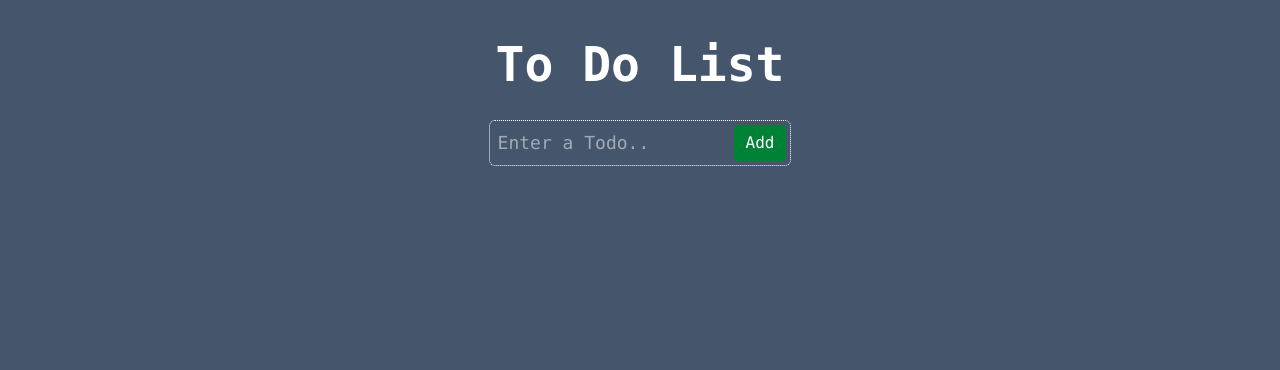
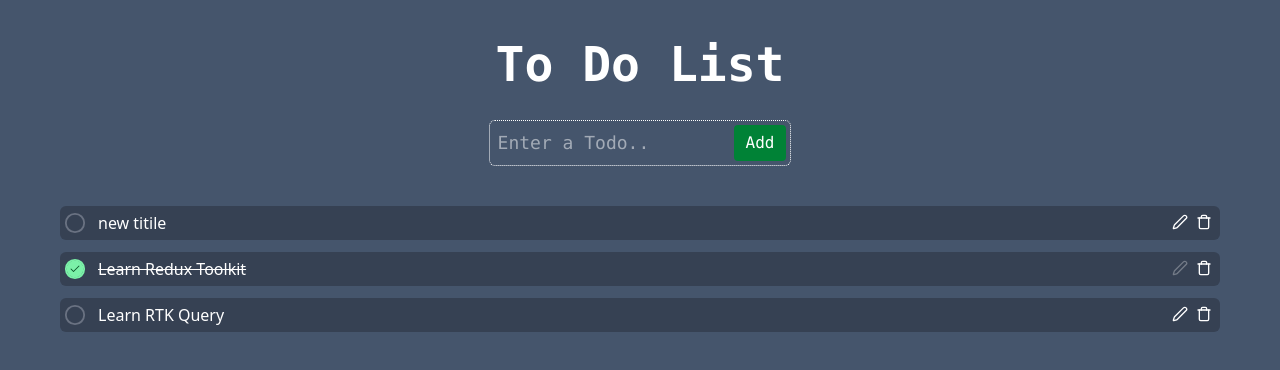
Before and after one commit to react-min-projects/07reduxToDo, a React (Vite) app: page / in a window 1280 px wide. Shown: the top 370 px of the page. Built offline with nearby package versions, Linux system fonts and the light colour scheme; data requests are answered from the project's data file.

Commit message:
add db.json for store database and persist tasks

```diff
--- /dev/null
+++ b/db.json
@@ -0,0 +1,19 @@
+{
+  "todos": [
+    {
+      "id": "1",
+      "title": "Learn RTK Query",
+      "completed": false
+    },
+    {
+      "id": "2",
+      "title": "Learn Redux Toolkit",
+      "completed": true
+    },
+    {
+      "id": "2ee9",
+      "title": "new titile",
+      "completed": false
+    }
+  ]
+}
--- a/package.json
+++ b/package.json
@@ -4,7 +4,9 @@
   "version": "0.0.0",
   "type": "module",
   "scripts": {
-    "dev": " vite",
+    "dev": "concurrently \" npm run react\" \" npm run server\"" ,
+    "react" : " vite",
+    "server" : "json-server --watch db.json --port 3001",
     "build": "vite build",
     "lint": "eslint .",
     "preview": "vite preview"
@@ -25,6 +27,7 @@
     "@types/react": "^19.1.16",
     "@types/react-dom": "^19.1.9",
     "@vitejs/plugin-react": "^5.0.4",
+    "concurrently": "^9.2.1",
     "eslint": "^9.36.0",
     "eslint-plugin-react-hooks": "^5.2.0",
     "eslint-plugin-react-refresh": "^0.4.22",
--- a/src/app/store.js
+++ b/src/app/store.js
@@ -1,6 +1,8 @@
 import { configureStore } from '@reduxjs/toolkit'
-import todoReducer from '../features/TodoSlice'
+import todoReducer, { todoSlice } from '../features/TodoSlice'
 
 export const store = configureStore({
-  reducer : todoReducer,
+  reducer : {
+    todo : todoSlice.reducer
+  },
 });
--- a/src/components/AddTodo.jsx
+++ b/src/components/AddTodo.jsx
@@ -1,6 +1,6 @@
 import React, {useState} from "react";
 import { useDispatch } from 'react-redux'
-import { addTodo } from "../features/TodoSlice";
+import { addTodoAsync } from "../features/TodoSlice";
 
 
 const AddTodo = () => {
@@ -15,7 +15,7 @@
       return
     }
 
-    dispatch(addTodo(input))
+    dispatch(addTodoAsync(input))
 
     setInput("");
   }
--- a/src/components/Todos.jsx
+++ b/src/components/Todos.jsx
@@ -1,39 +1,35 @@
 import { useSelector, useDispatch } from "react-redux";
-import { completedTodo, removeTodo, updateTodo } from "../features/TodoSlice";
+import { completedTodo, fetchTodo, removeTodo, updateTodo } from "../features/TodoSlice";
 import { Circle, Check, Pen, Trash } from "lucide-react";
 import { useState, useRef, useEffect } from "react";
-import Sortable from "sortablejs"
 
 const Todos = () => {
 
-  const todos = useSelector(state => state.todos)
+  const {todos , loading , error} = useSelector(state => state.todo);
+
   const dispatch = useDispatch()
   const containerRef = useRef(null)
-  const [items , setItems] = useState(todos)
+
+  useEffect(()=>{
+    dispatch(fetchTodo())
+  },[dispatch])
 
 
-  useEffect(()=>{
-    const sortable = new Sortable(containerRef.current, {
-      animation : 200,
-      ghostClass: "opacity-50",
-      onEnd: (evt)=>{
-        setItems((prev) => {
-          const updated = [...prev];
-          const [moved] = updated.splice(evt.oldIndex, 1);
-          updated.splice(evt.newIndex, 0, moved);
-          return updated;
-        });
-      },
-    });
-    return () => sortable.destroy();
-  },[])
+  const handleUpdate = (id, newText)=>{
+    dispatch(updateTodo({ id: id , updatedTitle : newText}))
+  }
+
+
+  if(loading) return <>Loading...</>
+  if(error) return <>{error}</>
+
 
   return (
     <>
       <div ref={containerRef} className="flex flex-col gap-3 justify-center min-w-60 ">
         { todos.slice().reverse().map((todo) => (
             <div
-              className='flex justify-between items-center list-none gap-2 bg-gray-700 hover:bg-gray-800 text-white mx-4 md:mx-15  p-1 rounded-md relative min-w-20 transition-all duration-300 cursor-pointer ' key={todo.id}
+              className='flex justify-between items-center list-none gap-2 bg-gray-700 hover:bg-gray-800 text-white mx-4 md:mx-15  p-1 rounded-md relative  transition-all duration-300 cursor-pointer ' key={todo.id}
             >
               <div>
                 <div onClick={()=> {dispatch(completedTodo(todo.id))}}>
@@ -54,7 +50,7 @@
                 </div>
               </div>
               <div className={`flex-1 pl-1 break-words overflow-hidden ${todo.completed ? 'line-through' : ''} `}>
-                {todo.text }
+                {todo.title }
               </div>
 
               <div className=" w-12 "  >
@@ -63,9 +59,7 @@
                   disabled = {todo.completed}
                   onClick={()=>{
                     const newText = prompt("Update todo:", todo.text);
-                    if(newText && newText.trim()!== ""){
-                      dispatch(updateTodo({ id: todo.id , text : newText}));
-                    }
+                    if(newText && newText.trim()!== ""){handleUpdate(todo.id, newText)}
                   }}
                 >
                   < Pen size={16} />
--- a/src/features/TodoSlice.js
+++ b/src/features/TodoSlice.js
@@ -1,39 +1,98 @@
-import { createSlice, nanoid } from "@reduxjs/toolkit";
+import { createSlice, nanoid, createAsyncThunk } from "@reduxjs/toolkit";
+
+const BASE_URL = "http://localhost:3001"
 
 const initialState = {
-  todos: []
+  todos: [],
+  loading : false,
+  error : null
 }
+
+export const addTodoAsync = createAsyncThunk("todo/addTodoAsync", async(title)=>{
+  const res  = await fetch(`${BASE_URL}/todos`, {
+    method : "POST",
+    headers : { "Content-Type" : "application/json" },
+    body : JSON.stringify({ title : title , completed : false })
+  })
+  return await res.json();
+})
+
+export const fetchTodo = createAsyncThunk("todo/fetchTodo",  async()=>{
+  const res = await fetch(`${BASE_URL}/todos`);
+  return await res.json();
+})
+
+export const updateTodo = createAsyncThunk("todo/updateTodo", async({id, updatedTitle})=>{
+  const res = await fetch(`${BASE_URL}/todos/${id}`,
+    {
+      method : "PUT",
+      headers : { "Content-Type" : "application/json" },
+      body : JSON.stringify({ title: updatedTitle }),
+    }
+  );
+  return await res.json();
+})
 
 export const todoSlice = createSlice({
   name : 'todo',
   initialState,
   reducers : {
-    addTodo : (state,action)=>{
-      const todo = {
-        id : nanoid(),
-        text : action.payload,
-        completed : false
-      }
-      state.todos.push(todo)
-    },
     removeTodo : (state,action)=>{
       state.todos = state.todos.filter((todo) => todo.id !== action.payload )
-    },
-    updateTodo : (state,action)=>{
-      const {id ,text} = action.payload;
-      const todo = state.todos.find(todo => todo.id === id);
-      if(todo) todo.text = text;
     },
     completedTodo : (state,action)=>{
       const id = action.payload;
       const todo = state.todos.find(todo=> todo.id === id);
       if(todo) todo.completed = !todo.completed;
     }
+  },
+  extraReducers : (builder)=>{
+
+
+    builder
+    .addCase(addTodoAsync.pending , (state)=>{
+      state.loading = true;
+    })
+    .addCase(addTodoAsync.fulfilled, (state,action)=>{
+      state.loading = false;
+      state.todos.push(action.payload);
+    })
+    .addCase(addTodoAsync.rejected, (state,action)=>{
+      state.loading = false;
+      state.error = action.error.message || "Something went wrong";
+    })
+
+    builder
+    .addCase(fetchTodo.pending,(state)=>{
+      state.loading = true;
+    })
+    .addCase(fetchTodo.fulfilled,(state,action)=>{
+      state.loading = false;
+      state.todos = action.payload;
+    })
+    .addCase(fetchTodo.rejected,(state)=>{
+      state.loading = false;
+      state.error = "try again";
+    })
+
+    builder
+    .addCase(updateTodo.pending, (state) => {
+      state.loading = true;
+    })
+    .addCase(updateTodo.fulfilled, (state, action) => {
+      state.loading = false;
+      const index = state.todos.findIndex(todo => todo.id === action.payload.id);
+      state.todos[index] = action.payload;
+    })
+    .addCase(updateTodo.rejected, (state, action) => {
+      state.loading = false;
+      state.error = action.error.message;
+    });
   }
 })
 
 
 
-export const {addTodo , removeTodo, updateTodo, completedTodo} = todoSlice.actions
+export const { removeTodo, completedTodo} = todoSlice.actions
 
 export default todoSlice.reducer
```
Also changed, not shown: 1 other file (tests, documents, lock files or other folders).
